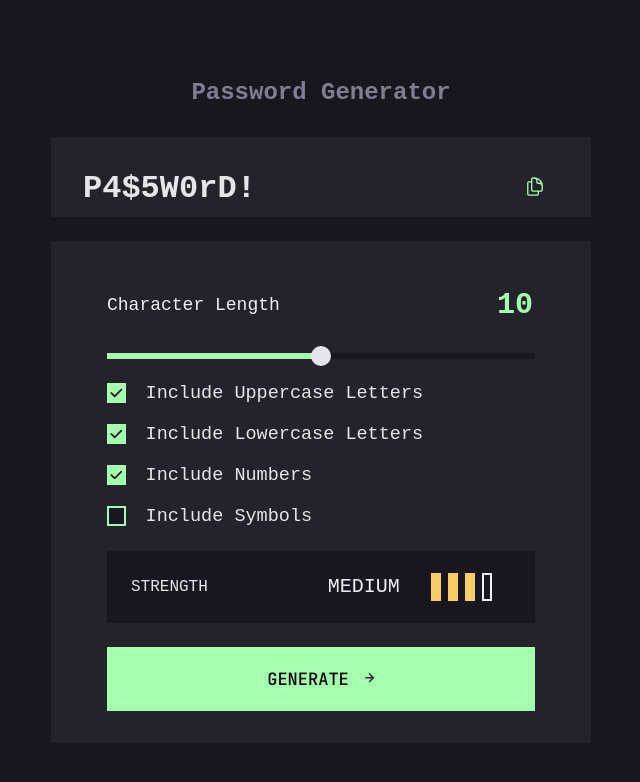
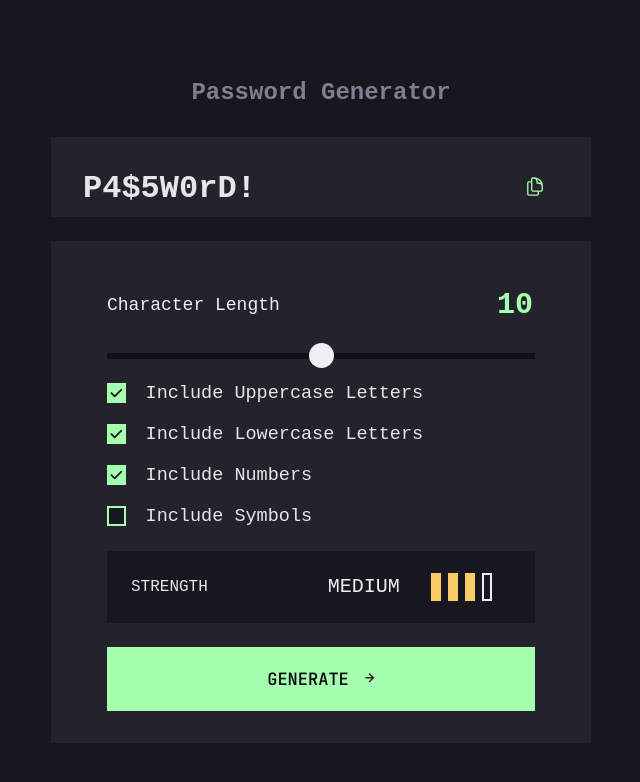
Before and after one commit to Sye-5pace/Password-generator, an Angular app: page / in a window 1280 px wide. Shown: the top 782 px of the page, without its empty margins (327-967 px from the left). Built offline with nearby package versions, Linux system fonts and the light colour scheme.

Commit message:
style: update ui

```diff
--- a/src/app/components/generator-settings/generator-settings.component.scss
+++ b/src/app/components/generator-settings/generator-settings.component.scss
@@ -25,78 +25,10 @@
   font-weight: 600;
 }
 
-.settings #char-range {
-  width: 100%;
-  height: 6px;
-  -webkit-appearance: none;
-  appearance: none;
-  background: var(--strenth-check-bg);
-  background-image: linear-gradient(var(--light-green), var(--light-green));
-  background-size: 50%, 100%;
-  background-repeat: no-repeat;
-  margin: 1rem 0 1.5rem 0;
-}
-
 .strChecker {
   width: 5rem;
   gap: 4rem;
 
-}
-
-/////////// FOR CHROME BROWSWER ///////////////
-.settings #char-range::-webkit-slider-thumb{
-  -webkit-appearnace: none;
-  height: 20px;
-  width: 20px;
-  border: 2px solid var(--slider-thumb);
-  border-radius: 50%;
-  background: var(--slider-thumb);
-  cursor: pointer;
-}
-
-.settings #char-range::-webkit-slider-thumb:hover{
-  border: 2px solid var(--light-green);
-  background: var(--body-bg);
-}
-
-.settings #char-range::-webkit-slider-runnable-track{
-  -webkit-appearance: none;
-  box-shadow: none;
-  border: none;
-  background: transparent;
-}
-
-/////////// FOR MOZILLA BROWSWER ///////////////
-.settings #char-range::-moz-range-thumb {
-  -webkit-appearnace: none;
-  height: 20px;
-  width: 20px;
-  border: 2px solid var(--slider-thumb);
-  border-radius: 50%;
-  background: var(--slider-thumb);
-  cursor: pointer;
-}
-
-.settings #char-range::-moz-range-thumb:hover {
-  border: 2px solid var(--light-green);
-  background: var(--body-bg);
-}
-
-.settings #char-range::-moz-range-progress {
-  -webkit-appearance: none;
-  appearance: none;
-  box-shadow: none;
-  border: none;
-  background: transparent;
-}
-
-
-
-.settings #char-range::-webkit-slider-runnable-track {
-  background: var(--light-green);
-}
-.settings #char-range::-moz-range-track {
-  background: var(--light-green);
 }
 
 ////////////// CUSTOM CHECKBOXES //////////////
@@ -258,54 +190,21 @@
     margin: 1rem 0 1.5rem 0;
     background: var(--body-bg)
 }
-
-////////////////////FOR MOZILLA //////////////////////
- #char-range::-moz-range-progress {
+#char-range::-webkit-slider-thumb {
   -webkit-appearance: none;
   appearance: none;
-  height: 6px;
-  background: var(--light-green);
+  background: var(--text-color);
+  height: 25px;
+  width: 25px;
+  border-radius: 50%;
 }
- #char-range::-moz-range-track {
-  -webkit-appearance: none;
-  appearance: none;
-  height: 0px;
-  background: transprent;
-}
- #char-range::-moz-range-thumb {
-  -webkit-appearance: none;
-  appearance: none;
-  height: 20px;
-  width: 20px;
-  border-radius: 50%;
-  border: 2px solid var(--slider-thumb);
-  background: var(--slider-thumb);
+#char-range::-webkit-slider-thumb:hover {
+  background: var(--body-bg);
+  border: 2px solid var(--light-green);
   cursor: pointer;
 }
- #char-range::-moz-range-thumb:hover{
-    background: var(--body-bg);
-    border: 2px solid var(--light-green);
+#char-range::-webkit-slider-runnable-track {
+  // -webkit-appearance: none;
+  // appearance: none;
+  // background: red;
 }
-
-////////////////////FOR CHROME //////////////////////
- #char-range::-webkit-slider-runnable-track {
-    -webkit-appearance: none;
-    appearance: none;
-    height: 0px;
-    background: red;
-}
- #char-range::-webkit-slider-thumb {
-    -webkit-appearance: none;
-    appearance: none;
-    height: 20px;
-    width: 10px;
-    border-radius: 50%;
-    background: var(--slider-thumb);
-    cursor: pointer;
-    position: relative;
-    top: -.6rem;
-}
- #char-range::-webkit-slider-thumb:hover {
-    border:2px solid var(--light-green);
-    background: var(--body-bg);
-}
```
